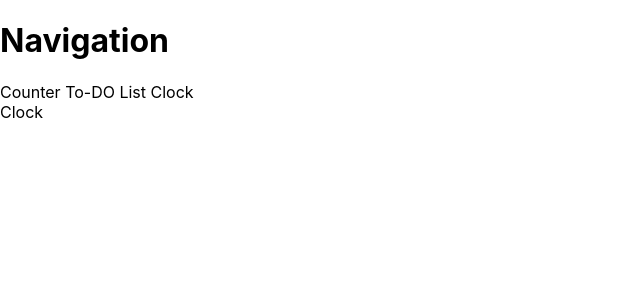
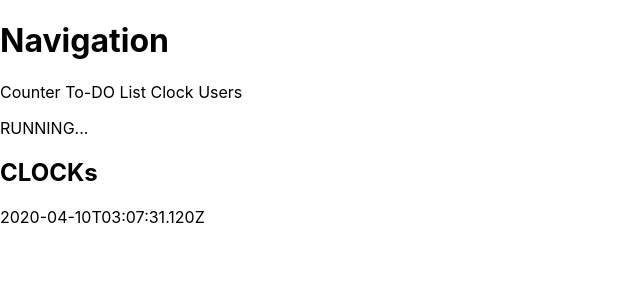
Before and after one commit to tharunsikhinam/react_tutorial, a React (Create React App) app: page / in a window 1280 px wide. Both pictures are taken after a click on the link "Clock". Shown: the top 300 px of the page, without its empty margins (0-640 px from the left). Built offline with nearby package versions, Linux system fonts and the light colour scheme; no server answers; the HTML template or start-up script is replaced by a standard one.

Commit message:
session 3

```diff
--- a/package.json
+++ b/package.json
@@ -8,6 +8,7 @@
     "@testing-library/jest-dom": "^4.2.4",
     "@testing-library/react": "^9.5.0",
     "@testing-library/user-event": "^7.2.1",
+    "axios": "^0.19.2",
     "react": "^16.13.1",
     "react-dom": "^16.13.1",
     "react-scripts": "3.4.1"
--- a/src/App.js
+++ b/src/App.js
@@ -2,13 +2,19 @@ import React, {Component} from 'react';
 import './App.css';
 import Counter from "./components/Counter"
 import ToDoList from "./components/ToDoList"
+import Clock from "./components/Clock";
+import Users from "./components/Users";
 
 
 // state props
 class App extends Component{
   constructor(){
     super()
-    this.state = {navigation: "ToDoList"}
+    this.state = {navigation: "users", clockRunning: false}
+    this.stopClock = this.stopClock.bind(this)
+  }
+  stopClock(flag){
+    this.setState({clockRunning: flag})
   }
   render(){
     let component = null;
@@ -19,8 +25,10 @@ class App extends Component{
                                            break;
       case "ToDoList": component =  <ToDoList/>
                       break;
-      case "clock": component = <div>Clock</div>
+      case "clock": component = <Clock stopClock={this.stopClock}/>
                   break;
+      case "users": component = <Users/>
+                break;
       default: component = null;
     }
     return (<div>
@@ -28,6 +36,8 @@ class App extends Component{
       <a onClick={()=> this.setState({navigation: "counter"})}> Counter </a>
       <a onClick={()=> this.setState({navigation: "ToDoList"}) }> To-DO List </a>
       <a onClick={()=> this.setState({navigation: "clock"}) }> Clock </a>
+      <a onClick={()=> this.setState({navigation: "users"}) }> Users </a>
+      {this.state.clockRunning ? <p>RUNNING...</p> : <p>STOPPED</p>}
       {// Turning on or off a component using the ternanry operator
          }
       {/*{this.state.navigation === "counter" ? <div>*/}
--- /dev/null
+++ b/src/components/Clock.js
@@ -0,0 +1,46 @@
+import React,{Component} from 'react'
+// Lifecycle methods
+class Clock extends  Component{
+    constructor(props){
+        super(props)
+        this.state={time: "00:00:00"}
+    }
+    componentDidMount(){
+        // API CALLS
+
+        this.props.stopClock(true)
+        let time = new Date().toISOString()
+        this.setState({time: time})
+
+        // interval
+        setInterval(()=>{
+            let time = new Date().toISOString()
+            this.setState({time: time})
+        },1000)
+
+        // timeout
+        setTimeout(()=>{
+            let time = new Date().toDateString()
+            this.setState({time: time})
+        },5000)
+    }
+    componentDidUpdate(){
+
+    }
+    componentWillUnmount() {
+        // notify a parent component
+        this.props.stopClock(false)
+
+        // detach those events from component
+    }
+
+    render(){
+        console.log("Clock ", this.state)
+        return <div>
+            <h2>CLOCKs</h2>
+            {this.state.time}
+        </div>
+    }
+}
+
+export default Clock
--- /dev/null
+++ b/src/components/FormComponent.js
@@ -0,0 +1,26 @@
+import React,{Component} from 'react';
+
+class FormComponent extends Component {
+    constructor(props){
+        super(props)
+        this.state= {first_name: "", last_name: "", gender: "", email: "",status: ""}
+    }
+    render() {
+        return <div>
+            <p>FirstName</p>
+            <textarea onChange={(event)=>{
+                this.setState({first_name: event.target.value})
+            }}/>
+            <p>Last name</p>
+            <textarea/>
+            <button onClick={()=>{
+                console.log(this.state)
+                // make a callback to parent function
+                if(this.props.onSubmit){
+                    this.props.onSubmit(this.state)
+                }
+            }}>Submit</button>
+        </div>
+    }
+}
+export default FormComponent;
--- /dev/null
+++ b/src/components/Users.js
@@ -0,0 +1,76 @@
+import React,{Component} from 'react';
+import apiClient from "../utils/ApiClient"
+import ListComponent from "./ListComponent";
+import FormComponent from "./FormComponent";
+class Users extends Component{
+    constructor(props){
+        super(props)
+        this.state={users: [], query: ""}
+        this.onDeleteUserClick = this.onDeleteUserClick.bind(this)
+        this.onSearchClick = this.onSearchClick.bind(this)
+        this.onCreateUser = this.onCreateUser.bind(this)
+    }
+    componentDidMount(){
+        this.refreshUsers()
+    }
+    refreshUsers(){
+        let promise = apiClient.makeAPIRequest("https://gorest.co.in/public-api/users", "GET")
+        promise.then((results)=>{
+            console.log(results)
+            this.setState({users: results.data.result})
+        })
+    }
+    onDeleteUserClick(index){
+        const userId = this.state.users[index].id
+        // delete the user
+        let promise = apiClient.makeAPIRequest("https://gorest.co.in/public-api/users/" + userId,"DELETE")
+
+        promise.then((results)=>{
+                this.refreshUsers()
+        }).catch((error)=>{
+          alert("DELETE UNSUCCESSFULL")
+        })
+    }
+    onSearchClick(){
+        let promise = apiClient.makeRequest("https://gorest.co.in/public-api/users?_format=json&access-token=Pyiex5tdmdZcgPCIdKy4VLOPWkMiS5a3d7y1&first_name="+this.state.query, "GET")
+        promise.then((results)=>{
+            this.setState({users: results.data.result})
+        })
+    }
+    onCreateUser(user){
+        // MAKE API CALL
+        console.log("IN PARENT COMPONENT",user)
+        // POST API CALL
+            // ON POST API CALL SUCCESS
+                // REFRESH USER LIST
+    }
+
+    render(){
+        console.log("USERS ",this.state)
+        let user_names = this.state.users.map((user)=>{
+            return user.first_name
+        })
+
+        return <div>USERS
+
+            <p>Create User</p>
+            <FormComponent
+                onSubmit={this.onCreateUser}/>
+            <p>Enter First Name</p>
+            <textarea onChange={(event)=>{
+                this.setState({query: event.target.value})
+                this.onSearchClick()
+                // make the api call here
+            }} />
+
+            {/* FORM COMPONENT*/}
+            <button onClick={this.onSearchClick}>Search</button>
+            <ListComponent list={user_names}
+                           deleteItem={true}
+                           fontSize={"25px"}
+                           onDeleteItemClick={this.onDeleteUserClick} />
+        </div>
+    }
+}
+
+export default Users
--- /dev/null
+++ b/src/utils/ApiClient.js
@@ -0,0 +1,28 @@
+import axios from 'axios'
+
+class ApiClient {
+    makeRequest(apiUrl, type) {
+        switch (type) {
+            case "GET":
+                return axios.get(apiUrl);
+            case "DELETE":
+                return axios.delete(apiUrl)
+
+        }
+    }
+    makeAPIRequest(apiUrl, type)
+        {
+
+        apiUrl = apiUrl + "?_format=json&access-token=Pyiex5tdmdZcgPCIdKy4VLOPWkMiS5a3d7y1"
+        switch(type){
+            case "GET": return axios.get(apiUrl);
+            case "DELETE": return axios.delete(apiUrl)
+            default: return null;
+        }
+
+    }
+}
+
+const apiClient = new ApiClient()
+
+export default apiClient;
```
Also changed, not shown: src/javascript/promise.js (added, +49 -0 lines).
